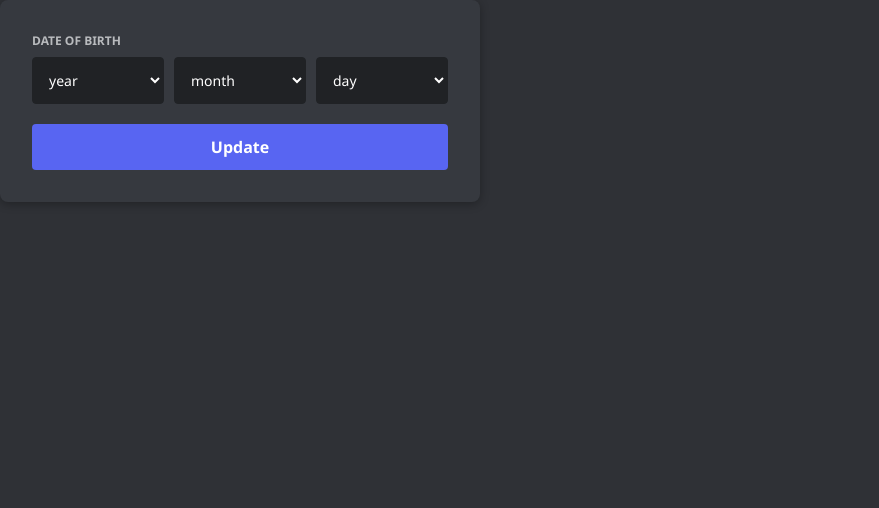
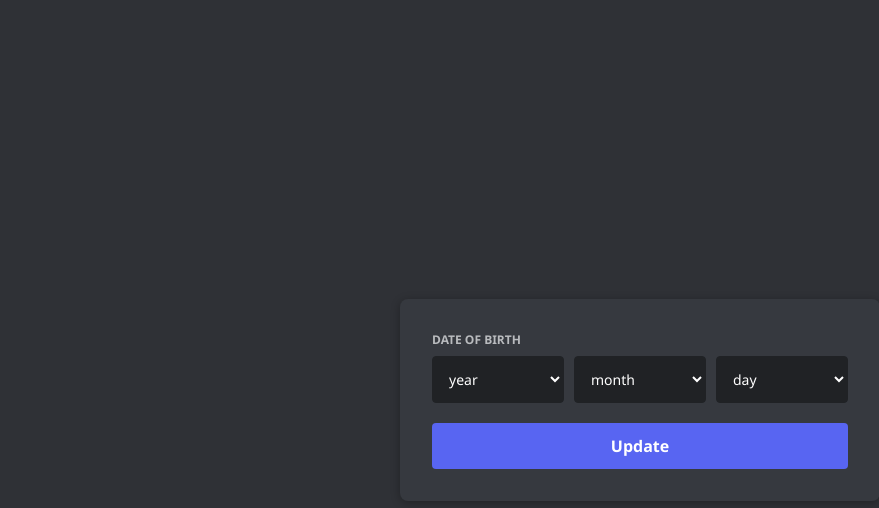
Before and after one commit to tonmoychiran/echo-fe, an Angular app: page /register/dob in a window 1280 px wide. Shown: the top 508 px of the page, without its empty margins (0-879 px from the left). Built offline with nearby package versions, Linux system fonts and the light colour scheme.

Commit message:
refactor

```diff
--- a/src/app/components/update-user-dob/update-user-dob.component.css
+++ b/src/app/components/update-user-dob/update-user-dob.component.css
@@ -7,6 +7,10 @@
     max-width: 480px;
     box-shadow: 0 2px 10px rgba(0, 0, 0, 0.3);
     color: var(--color);
+    position: absolute;
+    top: 50%;
+    left: 50%;
+    transform: translate(-50%, -50%);
 }
 
 h1 {
--- a/src/app/components/update-user-name/update-user-name.component.css
+++ b/src/app/components/update-user-name/update-user-name.component.css
@@ -7,6 +7,10 @@
     max-width: 480px;
     box-shadow: 0 2px 10px rgba(0, 0, 0, 0.3);
     color: var(--color);
+    position: absolute;
+    top: 50%;
+    left: 50%;
+    transform: translate(-50%, -50%);
 }
 
 h1 {
--- a/src/app/components/verify-login/verify-login.component.css
+++ b/src/app/components/verify-login/verify-login.component.css
@@ -7,6 +7,10 @@
     max-width: 480px;
     box-shadow: 0 2px 10px rgba(0, 0, 0, 0.3);
     color: var(--color);
+    position: absolute;
+    top: 50%;
+    left: 50%;
+    transform: translate(-50%, -50%);
 }
 
 p {
```
Lines whose indentation alone changed are shown as unchanged.
